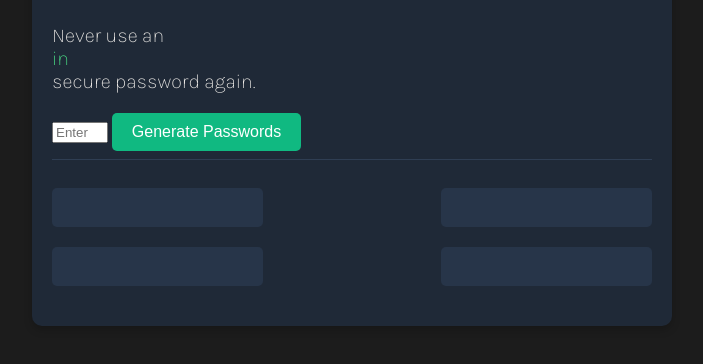
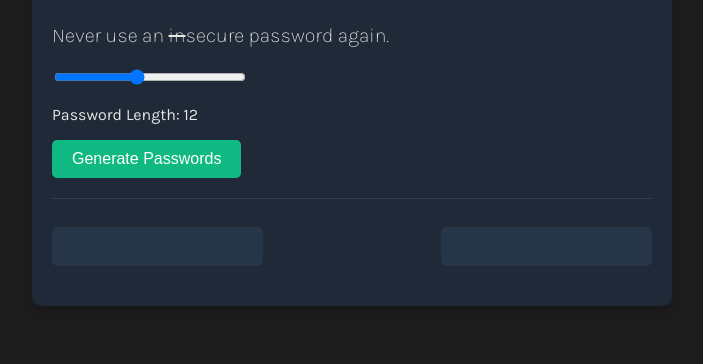
Before and after one commit to phuongv8/frontend-practice, a plain HTML site: page password_generator/index.html in a window 1280 px wide. Shown: the part 194-558 px from the top of the page, without its empty margins (288-991 px from the left). Drawn offline with Linux system fonts and the light colour scheme.

Commit message:
change to take input using slider

```diff
--- a/password_generator/index.html
+++ b/password_generator/index.html
@@ -11,17 +11,18 @@
     <div class="container">
         <h1>Generate a <span id="highlight-text">random password</span></h1>
     <p class="subtitle">Never use an <span id="strike-through">in</span>secure password again.</p>
-    <input type="number" id="length-input" placeholder="Enter password length (8-20)" min="8" max="20">
+    <div class="slidecontainer">
+        <input type="range" min="6" max="20" value="12" class="slider" id="length-slider" oninput="updateLengthValue(this.value)">
+        <p id="slider-value"></p>
+    </div>
     <button id="generate-btn" onclick="printInput()">Generate Passwords</button>
     <hr>
     <div class="passwords-container">
         <div class="left-column">
             <p id="password1" class="password-box"></p>
-            <p id="password2" class="password-box"> </p>
         </div>
         <div class="right-column">
-            <p id="password3" class="password-box"> </p>
-            <p id="password4" class="password-box"> </p>
+            <p id="password2" class="password-box"> </p>
         </div>
     </div>
     </div>
--- a/password_generator/index.js
+++ b/password_generator/index.js
@@ -1,6 +1,9 @@
 let generateBtn = document.getElementById("generate-btn");
 let passwordsContainer = document.querySelector(".passwords-container");
-let lengthInput = document.getElementById("length-input");
-function printInput() {
-    console.log(lengthInput.value);
+let lengthInput = document.getElementById("length-slider");
+let sliderValue = document.getElementById("slider-value");
+sliderValue.textContent = `Password Length: ${lengthInput.value}`;
+
+function updateLengthValue(value) {
+    sliderValue.textContent = `Password Length: ${value}`;
 }
--- a/password_generator/styles.css
+++ b/password_generator/styles.css
@@ -23,11 +23,22 @@ h1 {
     font-size: 40px;
 }
 
-span {
+#highlight-text {
     color: #4ADF86;
     display: block;
 }
 
+#strike-through {
+    text-decoration: line-through;
+}
+
+#slider-value {
+    color: #e8e6e3;
+}
+
+#length-slider{
+    width: 32%;
+}
 .subtitle {
     color: #e8e6e3;
     margin-bottom: 20px;
@@ -73,4 +84,5 @@ hr {
     border: 0;
     height: 1px;
     background-color: #2F3E53;
+    margin-top: 20px;
 }
```
